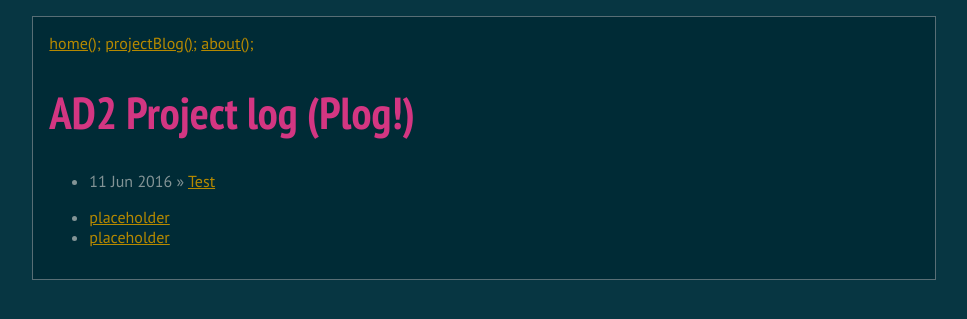
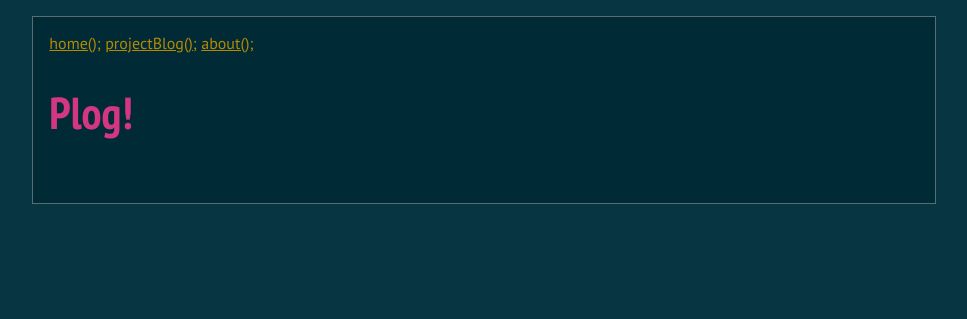
Before and after one commit to adupuis2/adupuis2.github.io, a Jekyll site: the page built from blog/index.html, in a window 1280 px wide. Shown: the top 319 px of the page, without its empty margins (156-1123 px from the left). Built offline with Jekyll 4.4.1, drawn with Linux system fonts in a browser that asks for light colours.

```diff
--- a/_layouts/default.html
+++ b/_layouts/default.html
@@ -11,15 +11,12 @@
 			       	<a href="/about">about();</a>
 			</nav>
 			<div class="container">
-
 			{{ content }}
-
 			</div><!-- /.container -->
 			<footer>
-	    		<ul>
-	        		<li><a href="#">placeholder</a></li>
-	        		<li><a href="#">placeholder</a></li>
-				</ul>
+				<small>
+					<!-- footer content placeholder -->
+				</small>
 			</footer>
 		</body>
 	</html>
--- a/_layouts/post.html
+++ b/_layouts/post.html
@@ -1,9 +1,9 @@
 ---
 layout: default
 ---
-<h1>{{ page.title }}</h1>
-<p class="meta">{{ page.date | date_to_string }}</p>
-
+<h1>{{ page.project }}</h1>↳
+<h3>{{ page.title }}</h3> -- {{ page.date | date_to_string }}
+<br />
 <div class="post">
   {{ content }}
 </div>
--- a/_posts/2016-06-11-test-post-please-ignore.md
+++ /dev/null
@@ -1,7 +0,0 @@
----
-layout: post
-title: Test
-date: 2016-06-11
----
-
-Jekyll testing.
--- a/blog/index.html
+++ b/blog/index.html
@@ -1,11 +1,15 @@
 ---
 layout: default
-title: AD2 Project log (Plog!)
+title: Plog!
 ---
 	<h1>{{ page.title }}</h1>
 	<ul class="posts">
-
 	  {% for post in site.posts %}
-	    <li><span>{{ post.date | date_to_string }}</span> » <a href="{{ post.url }}" title="{{ post.title }}">{{ post.title }}</a></li>
+	    <li>
+		<span>{{ post.date | date_to_string }}</span> »
+		<a href="{{ post.url }}" title="{{ post.title }}">
+			{{ post.project }}: {{ post.title }}
+		</a>
+	    </li>
 	  {% endfor %}
 	</ul>
--- a/css/main.css
+++ b/css/main.css
@@ -10,6 +10,7 @@ footer,
 header,
 hgroup,
 nav,
+.post,
 section,
 summary {
   display: block;
@@ -89,6 +90,7 @@ sub {
   bottom: -0.25em;
 }
 img {
+  max-width: 100%;
   border: 0;
 }
 svg:not(:root) {
@@ -172,6 +174,7 @@ h5,
 h6 {
   font-family: 'PT Sans Narrow', sans-serif;
   font-weight: 700;
+  display: inline-block;
 }
 html {
   background-color: #073642;
--- a/index.html
+++ b/index.html
@@ -1,6 +1,6 @@
 ---
 layout: default
-title: AD2 Home
+title: Home
 ---
 <div class="blurb">
 	<h1>Hello, world!</h1>
```
Also changed, not shown: other parts of _layouts/default.html (+1 -1 lines), _drafts/thundercloud-day-one.md (added, +24 -0 lines), 2 other files.
